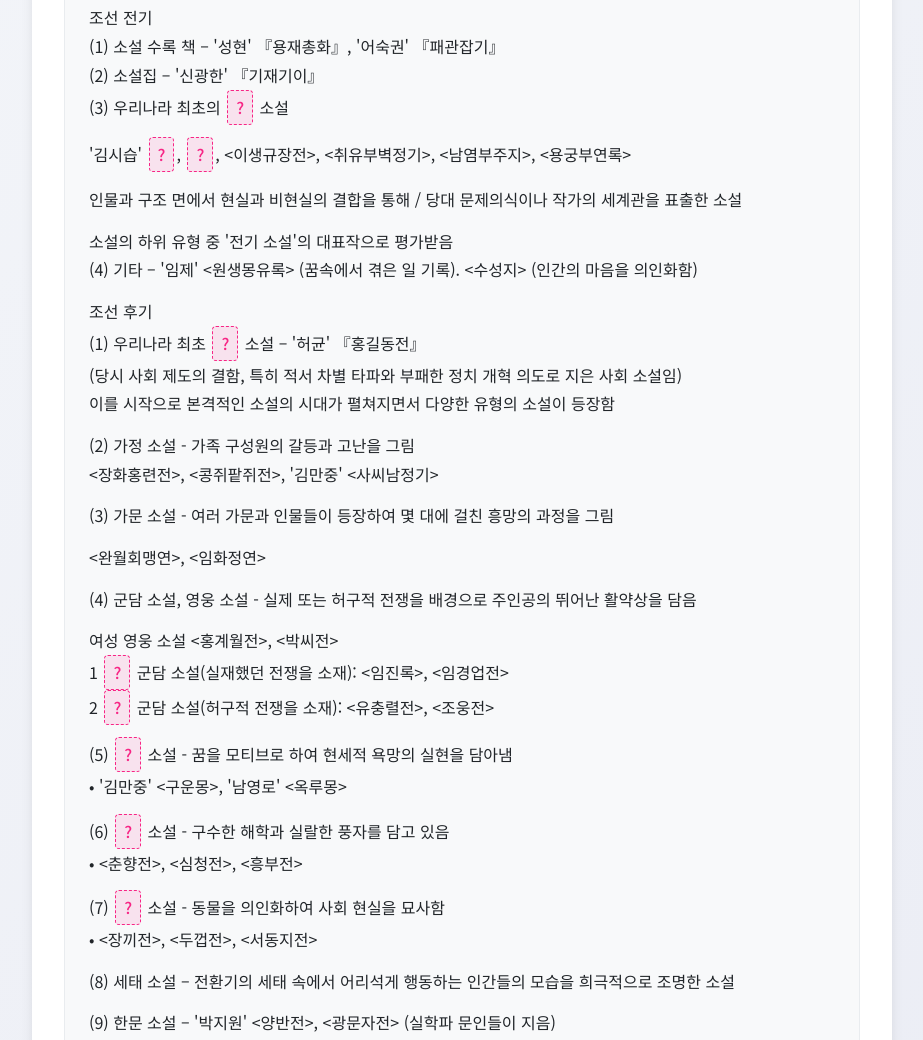
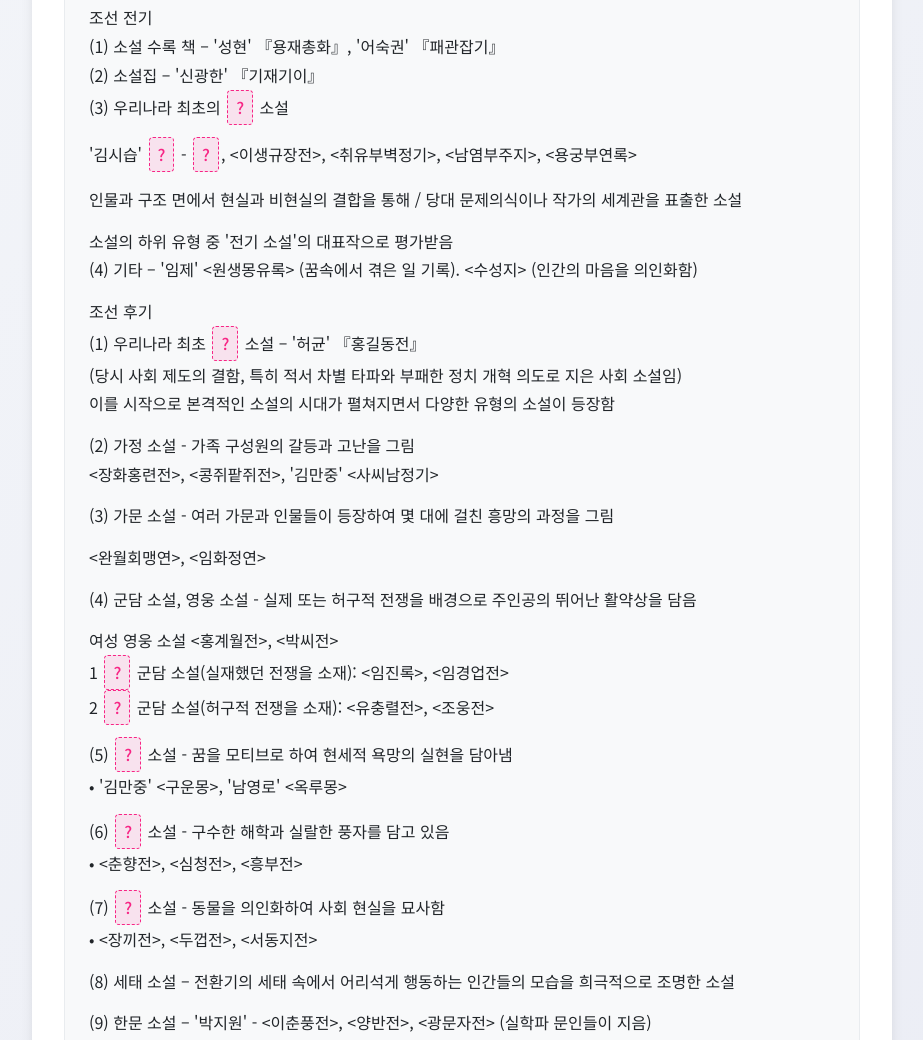
Before and after one commit to dodongmoon/lyric, a plain HTML site: page index.html in a window 1280 px wide. Shown: the part 856-1896 px from the top of the page, without its empty margins (178-1101 px from the left). Drawn offline with Linux system fonts and the light colour scheme.

Commit message:
Update: 페이지 디자인/내용 수정

```diff
--- a/index.html
+++ b/index.html
@@ -1077,7 +1077,7 @@
 (2) 소설집 – '신광한' 『기재기이』
 (3) 우리나라 최초의 [한문] 소설
 
-'김시습' [금오신화], [반복사저포기], <이생규장전>, <취유부벽정기>, <남염부주지>, <용궁부연록>
+'김시습' [금오신화] - [만복사저포기], <이생규장전>, <취유부벽정기>, <남염부주지>, <용궁부연록>
 
 인물과 구조 면에서 현실과 비현실의 결합을 통해 / 당대 문제의식이나 작가의 세계관을 표출한 소설
 
@@ -1113,7 +1113,7 @@
 
 (8) 세태 소설 – 전환기의 세태 속에서 어리석게 행동하는 인간들의 모습을 희극적으로 조명한 소설
 
-(9) 한문 소설 – '박지원' <양반전>, <광문자전> (실학파 문인들이 지음)
+(9) 한문 소설 – '박지원' - <이춘풍전>, <양반전>, <광문자전> (실학파 문인들이 지음)
 
 (10) 조선 후기 이러다 소설이 유행한 것은
 • 문학 담당층 확대
```
